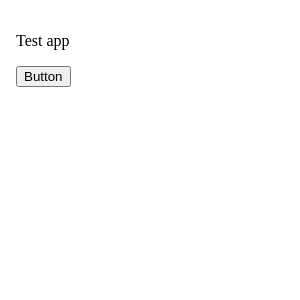
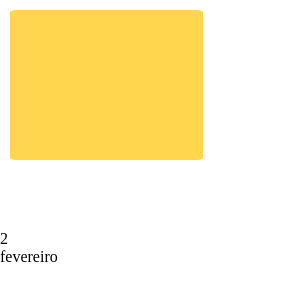
Before and after one commit to isabellalulu/calendar-app, an Electron app: page index.html in a window 300 px wide. Drawn offline with Linux system fonts and the light colour scheme.

Commit message:
style: muda o fundo para o estado inicial

```diff
--- a/index.html
+++ b/index.html
@@ -8,8 +8,14 @@
 
   <body>
     <div class="app">
-      <p>Test app</p>
-      <button id="testBtn">Button</button>
+
+        <div id = "calendar">
+            <div class="container-imagem"></div>
+            <div id = "day"></div>
+            <div id = "month"></div>
+
+        </div>
+
     </div>
 
     <script src="script.js"></script>
--- a/main.js
+++ b/main.js
@@ -8,7 +8,7 @@ function createWindow() {
     maximizable: false,
     fullscreenable: false,
     frame: false,
-    transparent: false,
+    transparent: true,
     webPreferences: {
       contextIsolation: true
     }
--- a/script.js
+++ b/script.js
@@ -0,0 +1,13 @@
+function updateCalendar(){
+    const now = new Date();
+    const day = now.getDate();
+    const monthNames = ["janeiro", "fevereiro", "março", "abril", "maio", "junho",
+    "julho", "agosto", "setembro", "outubro", "novembro", "dezembro"]
+
+    const month = monthNames[now.getMonth()];
+
+    document.getElementById('day').textContent = day;
+    document.getElementById('month').textContent = month;
+}
+
+updateCalendar();
--- a/styles.css
+++ b/styles.css
@@ -4,17 +4,20 @@
 
 
   body {
+
     margin: 0;
     width: 100vw;
     height: 100vh;
-
-    background: white;
     user-select: none;
     -webkit-app-region: drag;
+    background-image: url("images/SIZE1.png");
+    background-size: cover;
+    background-repeat: no-repeat;
+    background-position: center;
+
   }
 
   .app {
-    padding: 16px;
   }
 
   button,
@@ -24,3 +27,12 @@
     -webkit-app-region: no-drag;
     cursor: pointer;
   }
+
+  .container-imagem {
+    width: 193px;
+    height: 150px;
+    background-image: url('images/SIZE2.png');
+    background-size: cover;
+    background-position: center;
+    margin: 10px 10px 70px 10px;
+}
```
Also changed, not shown: images/IMAGE.png (added), images/SIZE1.png (added), images/SIZE2.png (added).
